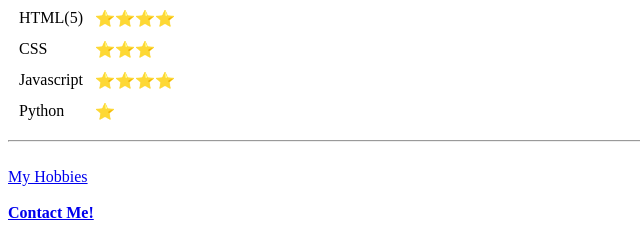
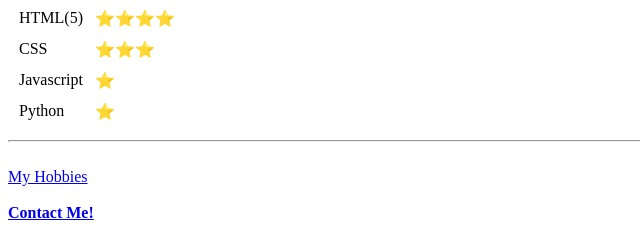
Before and after one commit to kawaiiyummy14/CV, a plain HTML site: page index.html in a window 1280 px wide. Shown: the part 734-961 px from the top of the page, 0-640 px from the left. Drawn offline with Linux system fonts and the light colour scheme.

Commit message:
Update index.html

```diff
--- a/index.html
+++ b/index.html
@@ -67,7 +67,7 @@
           </tr>
           <tr>
             <td> Javascript </td>
-            <td> ⭐️⭐️⭐️⭐️ </td>
+            <td> ⭐️ </td>
           </tr>
           <tr>
             <td> Python </td>
```
